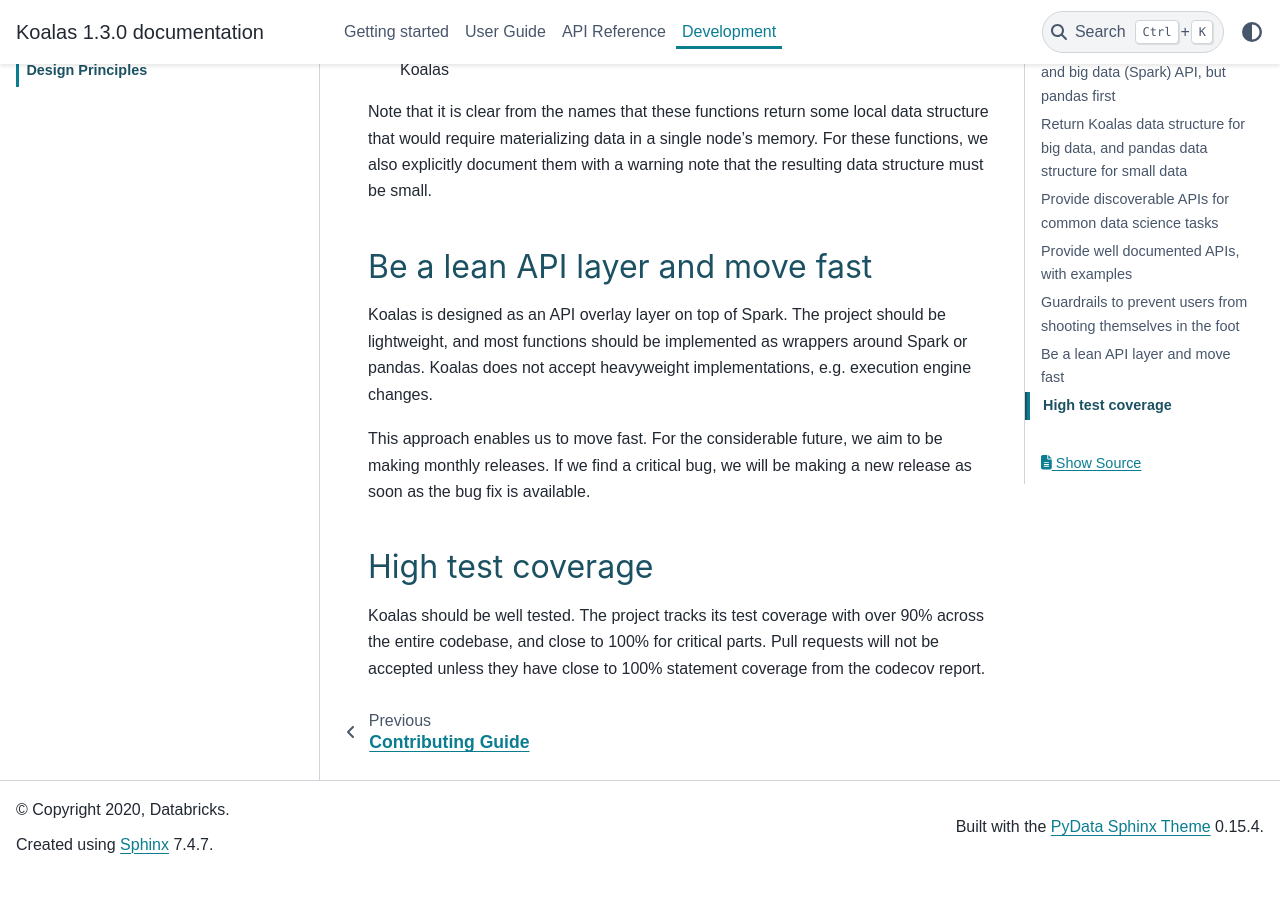
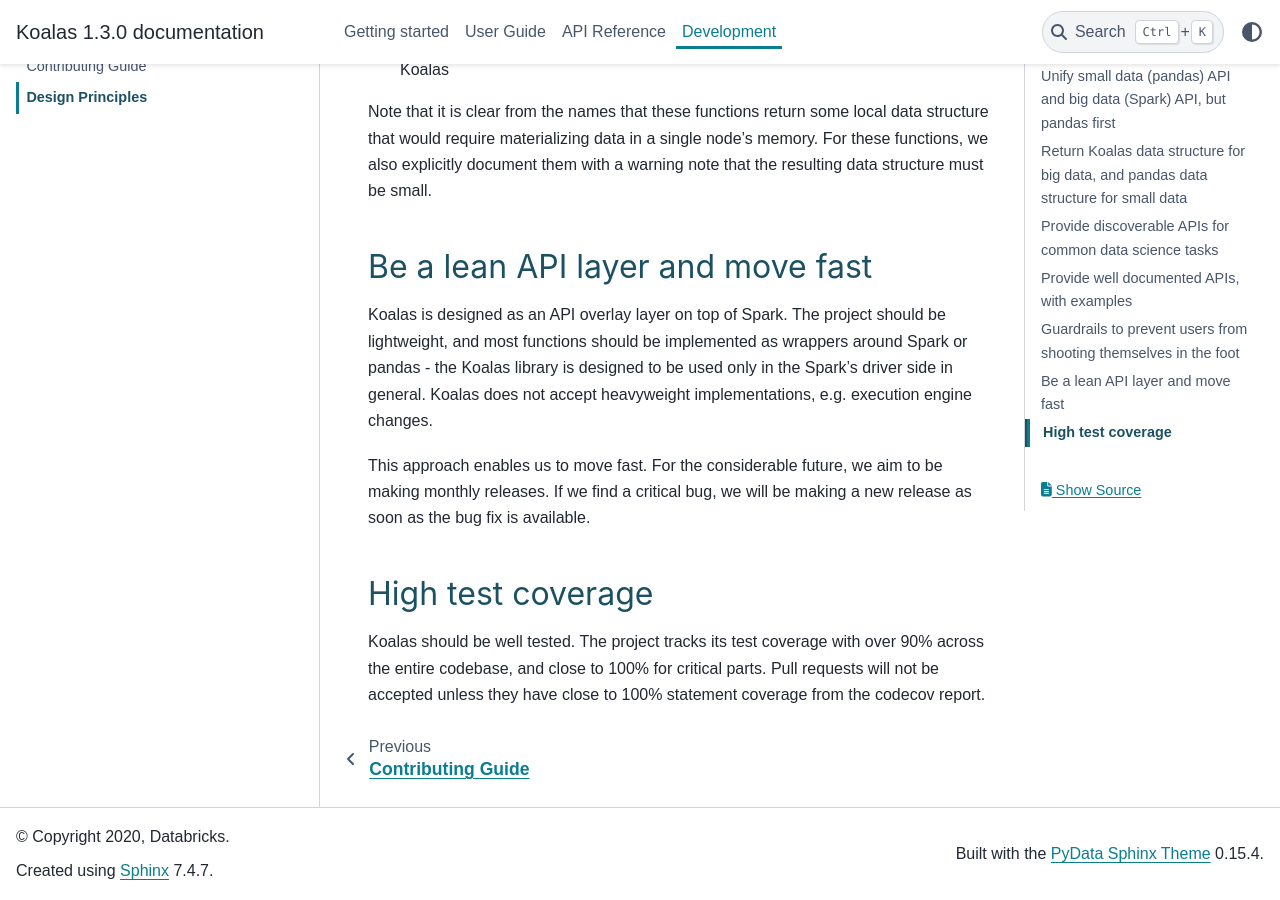
Before and after one commit to rising-star92/databricks-koalas, a Sphinx documentation site: the page built from docs/source/development/design.rst, in a window 1280 px wide and 900 px high, scrolled down 3299 px. Built offline with Sphinx 7.4.7 and the PyData theme 0.15.4, drawn with Linux system fonts in a browser that asks for light colours; pages that are not in the unit, such as notebooks, are missing from menus; the version number is read from the project's files by our own code; before the commit the page ends 4173 px from its top, so only the background shows below that.

Commit message:
Move the words about Koalas in workers (#1910)
In some cases such as `apply`, `transform`, `apply_batch`, or `tranform_batch`, Koalas still requires to be installed in worker nodes, see https://github.com/databricks/koalas/issues/1826.
This PR removes some wordings about the installation in workers for now, and makes it deferred to future work.

```diff
--- a/docs/source/development/design.rst
+++ b/docs/source/development/design.rst
@@ -73,7 +73,9 @@ Note that it is clear from the names that these functions return some local data
 Be a lean API layer and move fast
 ---------------------------------
 
-Koalas is designed as an API overlay layer on top of Spark. The project should be lightweight, and most functions should be implemented as wrappers around Spark or pandas. Koalas does not accept heavyweight implementations, e.g. execution engine changes.
+Koalas is designed as an API overlay layer on top of Spark. The project should be lightweight, and most functions should be implemented as wrappers
+around Spark or pandas - the Koalas library is designed to be used only in the Spark's driver side in general.
+Koalas does not accept heavyweight implementations, e.g. execution engine changes.
 
 This approach enables us to move fast. For the considerable future, we aim to be making monthly releases. If we find a critical bug, we will be making a new release as soon as the bug fix is available.
 
--- a/docs/source/getting_started/install.rst
+++ b/docs/source/getting_started/install.rst
@@ -16,9 +16,6 @@ To install PySpark, you can use:
 - `Conda <https://anaconda.org/conda-forge/pyspark>`__
 - `PyPI <https://pypi.org/project/pyspark>`__
 - `Installation from source <https://github.com/apache/spark#building-spark>`__
-
-Note that Koalas should be used *only* in the Spark's driver side, meaning that you can just install it in your driver side only
-and run it out of the box in the existing Spark cluster.
 
 
 Python version support
```
